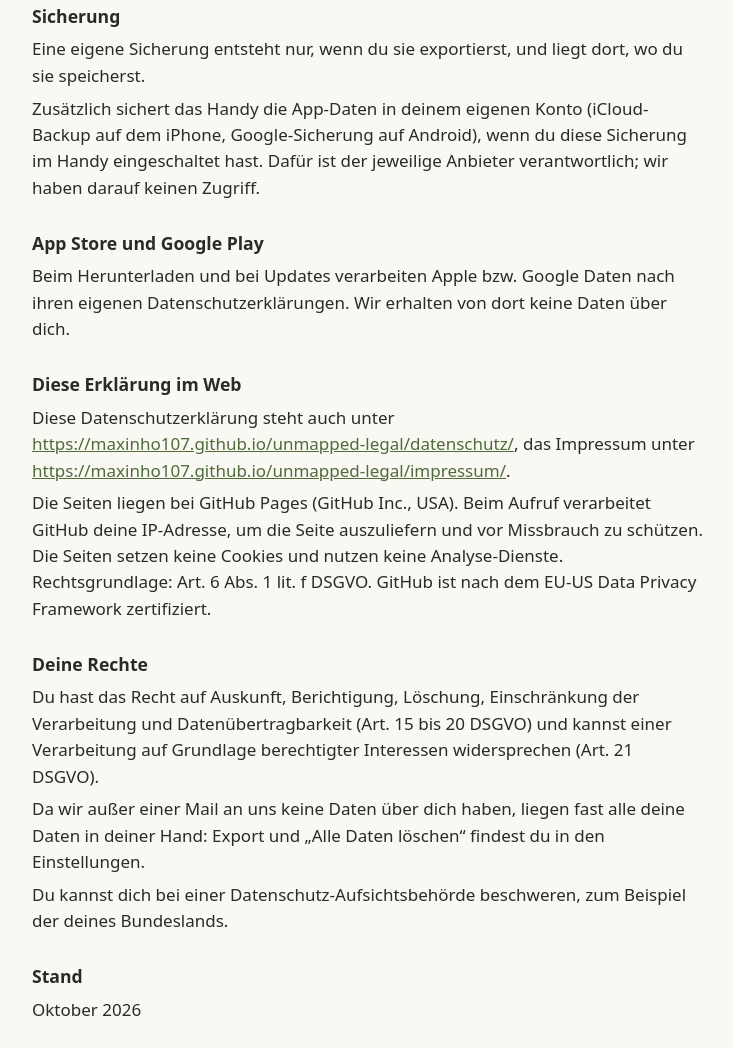
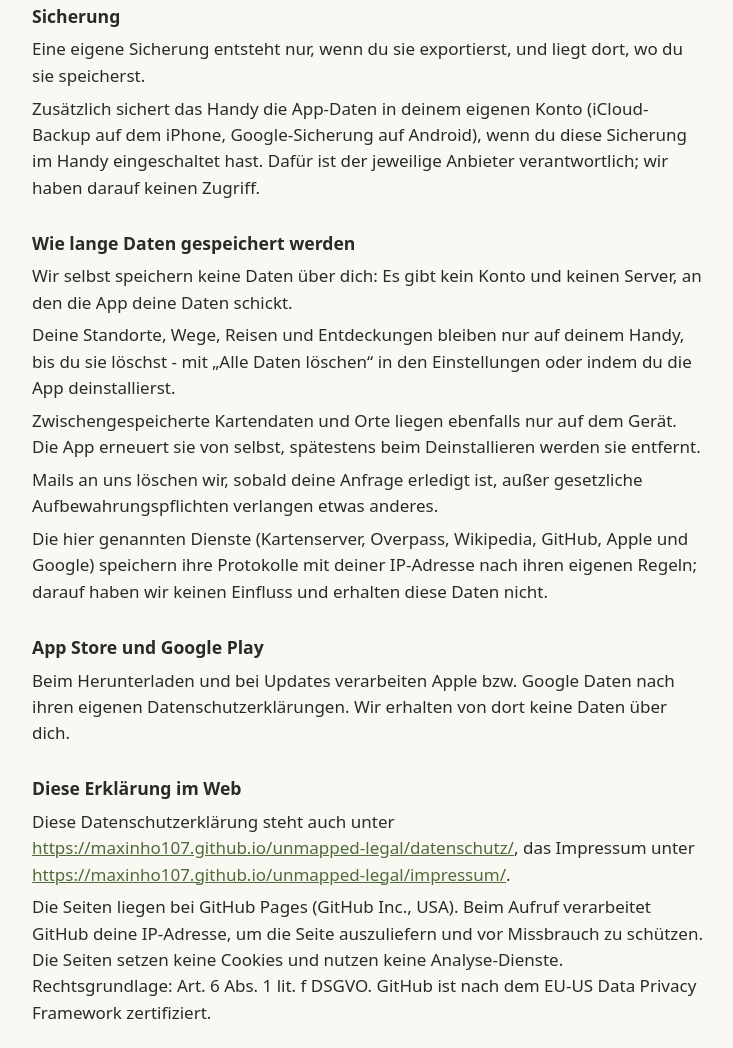
Before and after one commit to Maxinho107/unmapped-legal, a plain HTML site: page datenschutz/index.html in a window 1280 px wide. Shown: the part 2384-3432 px from the top of the page, without its empty margins (272-1005 px from the left). Drawn offline with Linux system fonts and the light colour scheme.

Commit message:
docs(datenschutz): state how long data is kept (#3)
Google Play rejected the app (2026-11-23): data retention was not stated.
Generated from unmapped-app legal_texts.dart (PR #57).


Claude-Session: https://claude.ai/code/session_01D5pFSrmeJFbQ8PbJA6S4U4

Co-authored-by: Claude <noreply@anthropic.com>

```diff
--- a/datenschutz/index.html
+++ b/datenschutz/index.html
@@ -73,6 +73,14 @@ Deutschland</p>
 <p>Zusätzlich sichert das Handy die App-Daten in deinem eigenen Konto (iCloud-Backup auf dem iPhone, Google-Sicherung auf Android), wenn du diese Sicherung im Handy eingeschaltet hast. Dafür ist der jeweilige Anbieter verantwortlich; wir haben darauf keinen Zugriff.</p>
 </section>
 <section>
+<h2>Wie lange Daten gespeichert werden</h2>
+<p>Wir selbst speichern keine Daten über dich: Es gibt kein Konto und keinen Server, an den die App deine Daten schickt.</p>
+<p>Deine Standorte, Wege, Reisen und Entdeckungen bleiben nur auf deinem Handy, bis du sie löschst - mit „Alle Daten löschen“ in den Einstellungen oder indem du die App deinstallierst.</p>
+<p>Zwischengespeicherte Kartendaten und Orte liegen ebenfalls nur auf dem Gerät. Die App erneuert sie von selbst, spätestens beim Deinstallieren werden sie entfernt.</p>
+<p>Mails an uns löschen wir, sobald deine Anfrage erledigt ist, außer gesetzliche Aufbewahrungspflichten verlangen etwas anderes.</p>
+<p>Die hier genannten Dienste (Kartenserver, Overpass, Wikipedia, GitHub, Apple und Google) speichern ihre Protokolle mit deiner IP-Adresse nach ihren eigenen Regeln; darauf haben wir keinen Einfluss und erhalten diese Daten nicht.</p>
+</section>
+<section>
 <h2>App Store und Google Play</h2>
 <p>Beim Herunterladen und bei Updates verarbeiten Apple bzw. Google Daten nach ihren eigenen Datenschutzerklärungen. Wir erhalten von dort keine Daten über dich.</p>
 </section>
@@ -89,7 +97,7 @@ Deutschland</p>
 </section>
 <section>
 <h2>Stand</h2>
-<p>Oktober 2026</p>
+<p>November 2026</p>
 </section>
 <nav><a href="https://maxinho107.github.io/unmapped-legal/datenschutz/">Datenschutzerklärung</a><a href="https://maxinho107.github.io/unmapped-legal/impressum/">Impressum</a></nav>
 </main>
```
